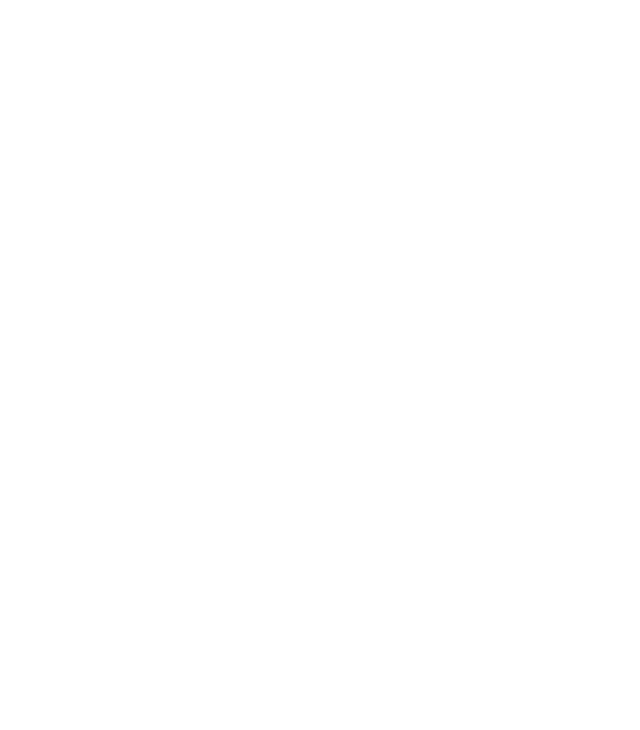
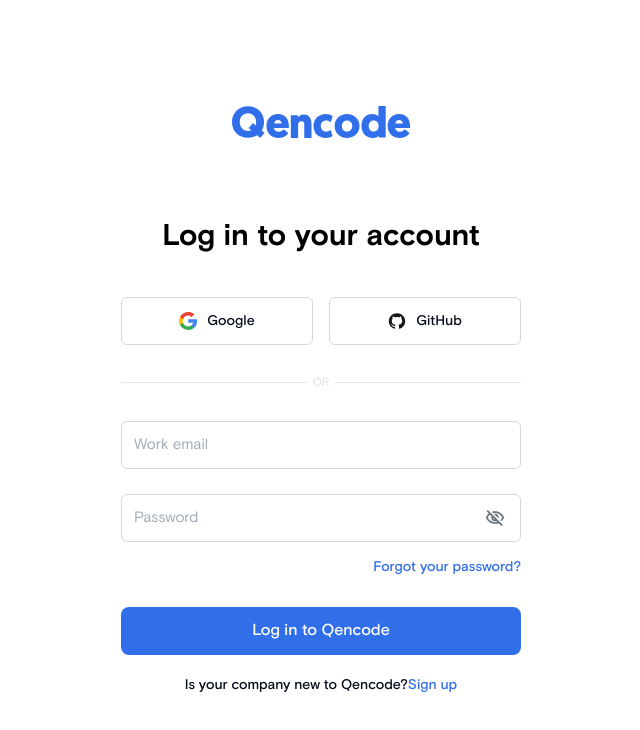
Before and after one commit to IvanRuskevych/test-login-interface, a React (Vite) app: page /v1/auth/login in a window 1280 px wide. Before the commit this address had no page. Shown: the top 730 px of the page, without its empty margins (319-959 px from the left). Built offline with nearby package versions, Linux system fonts and the light colour scheme.

Commit message:
fix: path for links

```diff
--- a/src/App.jsx
+++ b/src/App.jsx
@@ -7,10 +7,10 @@
 function App() {
   return (
     <Routes>
-      <Route path={'/'} element={<LayoutAuth />}>
-        <Route path={'/login'} element={<LoginPage />} />
-        <Route path={'/password-reset'} element={<PasswordResetPage />} />
-        <Route path={'/password-set'} element={<PasswordSetPage />} />
+      <Route path={'/v1/auth/'} element={<LayoutAuth />}>
+        <Route path={'login'} element={<LoginPage />} />
+        <Route path={'password-reset'} element={<PasswordResetPage />} />
+        <Route path={'password-set'} element={<PasswordSetPage />} />
       </Route>
     </Routes>
   );
--- a/src/components/FormLogin/FormLogin.jsx
+++ b/src/components/FormLogin/FormLogin.jsx
@@ -10,12 +10,12 @@
             <Form>
                 <Field placeholder={'Work email'}/>
                 <FieldPassword/>
-                <LinkText to={'/password-reset'} text={'Forgot your password?'} className={'forgot-psw'}/>
+                <LinkText href={'v1/auth/password-reset'} text={'Forgot your password?'} className={'forgot-psw'}/>
                 <FormButton type={'submit'} text={'Log in to Qencode'}/>
             </Form>
             <StyledText>
                 Is your company new to Qencode?
-                <LinkText to={'/'} text={'Sign up'}/>
+                <LinkText href={'/'} text={'Sign up'}/>
             </StyledText>
         </>
     );
--- a/src/components/LayoutAuth/LayoutAuth.jsx
+++ b/src/components/LayoutAuth/LayoutAuth.jsx
@@ -1,18 +1,19 @@
-import { Outlet } from 'react-router-dom';
-import { AuthContainer,
-    // IconLogo,
-    IconWrapper, Section } from './LayoutAuth.styled.js';
-// import logo from '../../assets/icons/logo.svg';
+import {Outlet} from 'react-router-dom';
+import {
+    AuthContainer,
+    IconLogo,
+    IconWrapper, Section
+} from './LayoutAuth.styled.js';
+import logo from '../../assets/icons/logo.svg';
 
 const LayoutAuth = () => {
     return (
         <AuthContainer>
             <Section>
                 <IconWrapper>
-          {/*<IconLogo src={logo} alt="icon logo" />*/}
-            <p>logo</p>
+                    <IconLogo src={logo} alt="icon logo"/>
                 </IconWrapper>
-        <Outlet />
+                <Outlet/>
             </Section>
         </AuthContainer>
     );
--- a/src/components/LinkText/LinkText.jsx
+++ b/src/components/LinkText/LinkText.jsx
@@ -1,19 +1,18 @@
 import PropTypes from 'prop-types';
 import { LinkWrapper, StyledText } from './LinkText.styled.js';
-import { NavLink } from 'react-router-dom';
 
-const LinkText = ({ to, text, className }) => {
+const LinkText = ({ href, text, className }) => {
   return (
     <LinkWrapper className={className}>
-      <NavLink to={to}>
+      <a href={`${import.meta.env.BASE_URL}${href}`}>
         <StyledText>{text}</StyledText>
-      </NavLink>
+      </a>
     </LinkWrapper>
   );
 };
 
 LinkText.propTypes = {
-  to: PropTypes.string.isRequired,
+    href: PropTypes.string.isRequired,
   text: PropTypes.string.isRequired,
   className: PropTypes.string,
 };
--- a/src/components/fields/FieldPassword.jsx
+++ b/src/components/fields/FieldPassword.jsx
@@ -3,23 +3,21 @@
     StyledField,
     StyledFieldPasswordWrapper,
     StyledButton,
-  // StyledIconOn,
-  // StyledIconOff,
+    StyledIconOn,
+    StyledIconOff,
 } from './fields.styled.js';
-import { useState } from 'react';
+import {useState} from 'react';
 
-const FieldPassword = ({ className }) => {
+const FieldPassword = ({className}) => {
     const [toggle, setToggle] = useState(false);
 
-  return (
-    <StyledFieldPasswordWrapper className={className}>
-      <StyledField placeholder={'Password'} />
+    return (<StyledFieldPasswordWrapper className={className}>
+        <StyledField placeholder={'Password'}/>
         <StyledButton>
-        {/*{toggle && <StyledIconOn sx={{ fontSize: 20 }} />}*/}
-        {/*{!toggle && <StyledIconOff sx={{ fontSize: 20 }} />}*/}
+            {toggle && <StyledIconOn sx={{fontSize: 20}}/>}
+            {!toggle && <StyledIconOff sx={{fontSize: 20}}/>}
         </StyledButton>
-    </StyledFieldPasswordWrapper>
-  );
+    </StyledFieldPasswordWrapper>);
 };
 
 FieldPassword.propTypes = {
--- a/src/pages/LoginPage.jsx
+++ b/src/pages/LoginPage.jsx
@@ -2,23 +2,21 @@
 import FormLogin from '../components/FormLogin/FormLogin.jsx';
 import Separator from '../components/Separator/Separator.jsx';
 import TitleAuth from '../components/TitleAuth/TitleAuth.jsx';
-import { ButtonWrapper } from '../components/LinkAuth/LinkAuth.styled.js';
-// import iconGoogle from '../assets/icons/google.svg';
-// import iconGithub from '../assets/icons/github.svg';
+import {ButtonWrapper} from '../components/LinkAuth/LinkAuth.styled.js';
+import iconGoogle from '../assets/icons/google.svg';
+import iconGithub from '../assets/icons/github.svg';
 
 const LoginPage = () => {
     return (
         <>
-      <TitleAuth text={'Log in to your account'} />
+            <TitleAuth text={'Log in to your account'}/>
             <ButtonWrapper>
-          <p>iconGoogle</p>
-          <p>iconGithub</p>
                 {/*<LinkAuth icon={iconGoogle} text={"Google"} href={`https://github.com/`}/>*/}
-        {/*<LinkAuth icon={iconGoogle} text={'Google'} href={`/password-reset`} />*/}
-        {/*<LinkAuth icon={iconGithub} text={'GitHub'} href={`/password-set`} />*/}
+                <LinkAuth icon={iconGoogle} text={'Google'} href={`v1/auth/password-reset`}/>
+                <LinkAuth icon={iconGithub} text={'GitHub'} href={`v1/auth/password-set`}/>
             </ButtonWrapper>
-      <Separator />
-      <FormLogin />
+            <Separator/>
+            <FormLogin/>
         </>
     );
 };
--- a/vite.config.js
+++ b/vite.config.js
@@ -4,5 +4,5 @@
 // https://vitejs.dev/config/
 export default defineConfig({
   plugins: [react()],
-  base: '/test-login-interface/v1/auth',
+  base: '/test-login-interface/',
 });
```
Lines whose indentation alone changed are shown as unchanged.
